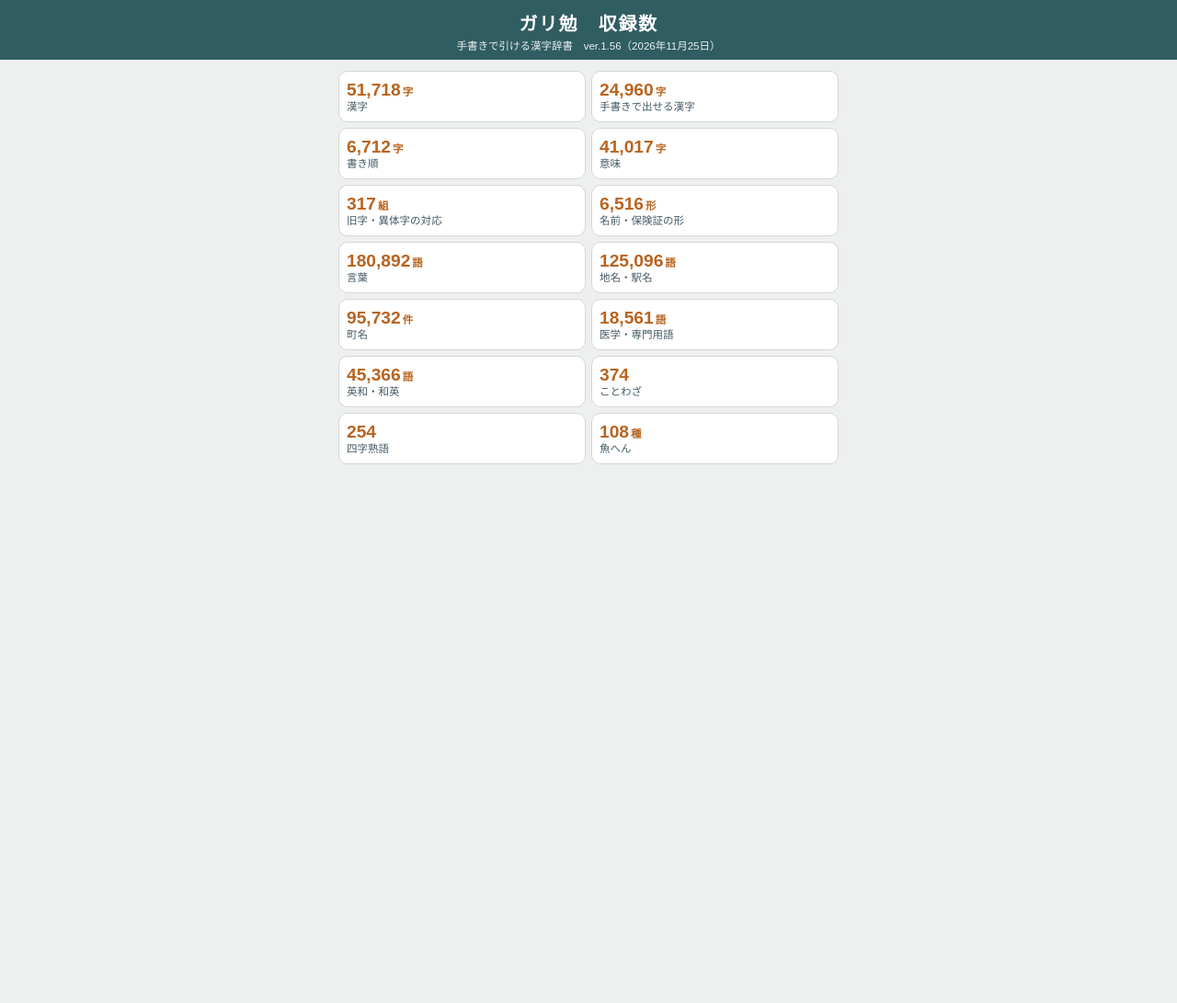
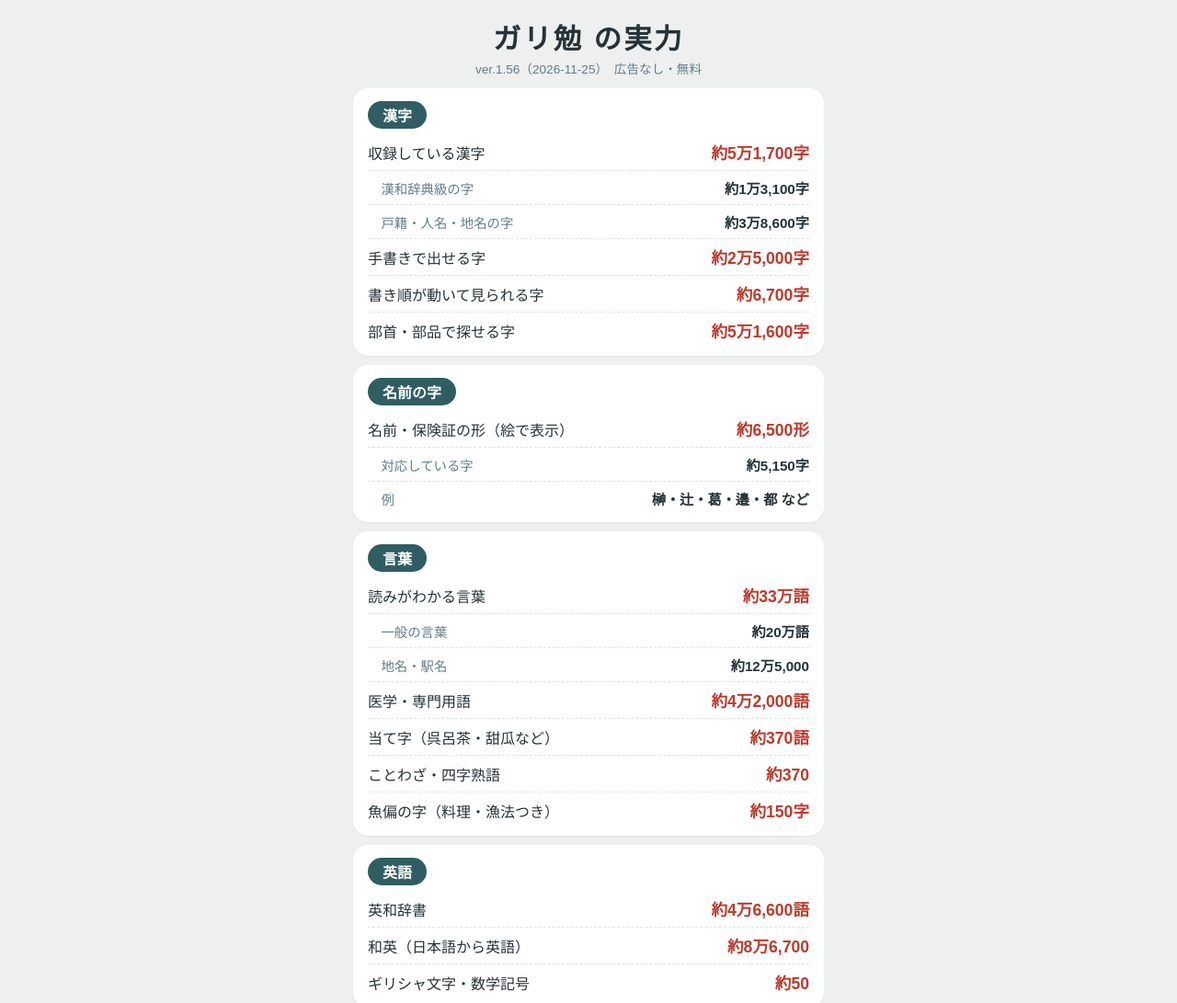
Before and after one commit to kitarou56123-boop/kokugo-app, a plain HTML site: page spec.html in a window 1280 px wide. Shown: the top 1091 px of the page at 92% size. Before the commit the page ends 800 px from the top, so only its background shows below. Drawn offline with Linux system fonts and the light colour scheme.

Commit message:
スペック表を「ガリ勉の実力」の形で最新版に（名前の字を追加）
Co-Authored-By: Claude Opus 5.5 <noreply@anthropic.com>
Claude-Session: https://claude.ai/code/session_01LPNiqHkoB19t12DHLkQpW7

```diff
--- a/spec.html
+++ b/spec.html
@@ -3,23 +3,31 @@
 <head>
 <meta charset="utf-8">
 <meta name="viewport" content="width=device-width,initial-scale=1">
-<title>ガリ勉 スペック表</title>
+<title>ガリ勉 の実力</title>
 <style>
 *{box-sizing:border-box}
-html,body{margin:0;height:100%}
-body{background:#eef0ef;color:#263238;font-family:"Hiragino Sans","Noto Sans JP",sans-serif;display:flex;flex-direction:column;min-height:100svh}
-header{background:#2f5d62;color:#fff;text-align:center;padding:10px 8px 8px}
-h1{margin:0;font-size:1.25rem;letter-spacing:.08em}
-header p{margin:2px 0 0;font-size:.72rem;opacity:.9}
-main{flex:1;display:grid;grid-template-columns:1fr 1fr;gap:6px;padding:8px;max-width:560px;width:100%;margin:0 auto;align-content:start;padding-top:12px}
-.c{background:#fff;border:1px solid #d3d8d6;border-radius:10px;padding:6px 8px;display:flex;flex-direction:column;justify-content:center;min-height:56px}
-.c b{color:#b8641f;font-size:1.2rem;line-height:1.15}
-.c small{font-size:.72rem;margin-left:2px}
-.c span{font-size:.72rem;color:#455a64;line-height:1.25}
+body{margin:0;background:#eef0ef;color:#263238;font-family:"Hiragino Sans","Noto Sans JP",sans-serif}
+main{max-width:540px;margin:0 auto;padding:18px 14px 10px}
+h1{margin:0;text-align:center;font-size:1.9rem;letter-spacing:.08em}
+.ver{text-align:center;color:#607d8b;font-size:.85rem;margin:2px 0 12px}
+section{background:#fff;border-radius:16px;padding:14px 16px 8px;margin:0 0 10px;box-shadow:0 1px 2px rgba(0,0,0,.06)}
+.tag{display:inline-block;background:#2f5d62;color:#fff;font-weight:700;padding:3px 16px;border-radius:999px;margin-bottom:6px}
+.row{display:flex;justify-content:space-between;align-items:baseline;gap:10px;padding:7px 0;border-top:1px dashed #dde3e1}
+.tag+.row{border-top:none}
+.row span{font-size:1rem}
+.row b{color:#c0392b;font-size:1.1rem;white-space:nowrap}
+.row.sub span{padding-left:1em;color:#607d8b;font-size:.9rem}
+.row.sub b{color:#263238;font-size:.95rem}
+.txt{margin:4px 0 8px;line-height:1.7;font-size:.95rem}
+footer{text-align:center;color:#607d8b;padding:6px 0 18px}
 </style>
 </head>
 <body>
-<header><h1>ガリ勉　収録数</h1><p>手書きで引ける漢字辞書　ver.1.56（2026年11月25日）</p></header>
-<main><div class="c"><b>51,718<small>字</small></b><span>漢字</span></div><div class="c"><b>24,960<small>字</small></b><span>手書きで出せる漢字</span></div><div class="c"><b>6,712<small>字</small></b><span>書き順</span></div><div class="c"><b>41,017<small>字</small></b><span>意味</span></div><div class="c"><b>317<small>組</small></b><span>旧字・異体字の対応</span></div><div class="c"><b>6,516<small>形</small></b><span>名前・保険証の形</span></div><div class="c"><b>180,892<small>語</small></b><span>言葉</span></div><div class="c"><b>125,096<small>語</small></b><span>地名・駅名</span></div><div class="c"><b>95,732<small>件</small></b><span>町名</span></div><div class="c"><b>18,561<small>語</small></b><span>医学・専門用語</span></div><div class="c"><b>45,366<small>語</small></b><span>英和・和英</span></div><div class="c"><b>374<small></small></b><span>ことわざ</span></div><div class="c"><b>254<small></small></b><span>四字熟語</span></div><div class="c"><b>108<small>種</small></b><span>魚へん</span></div></main>
+<main>
+<h1>ガリ勉 の実力</h1>
+<div class="ver">ver.1.56（2026-11-25）　広告なし・無料</div>
+<section><div class="tag">漢字</div><div class="row"><span>収録している漢字</span><b>約5万1,700字</b></div><div class="row sub"><span>漢和辞典級の字</span><b>約1万3,100字</b></div><div class="row sub"><span>戸籍・人名・地名の字</span><b>約3万8,600字</b></div><div class="row"><span>手書きで出せる字</span><b>約2万5,000字</b></div><div class="row"><span>書き順が動いて見られる字</span><b>約6,700字</b></div><div class="row"><span>部首・部品で探せる字</span><b>約5万1,600字</b></div></section><section><div class="tag">名前の字</div><div class="row"><span>名前・保険証の形（絵で表示）</span><b>約6,500形</b></div><div class="row sub"><span>対応している字</span><b>約5,150字</b></div><div class="row sub"><span>例</span><b>榊・辻・葛・邉・都 など</b></div></section><section><div class="tag">言葉</div><div class="row"><span>読みがわかる言葉</span><b>約33万語</b></div><div class="row sub"><span>一般の言葉</span><b>約20万語</b></div><div class="row sub"><span>地名・駅名</span><b>約12万5,000</b></div><div class="row"><span>医学・専門用語</span><b>約4万2,000語</b></div><div class="row"><span>当て字（呉呂茶・甜瓜など）</span><b>約370語</b></div><div class="row"><span>ことわざ・四字熟語</span><b>約370</b></div><div class="row"><span>魚偏の字（料理・漁法つき）</span><b>約150字</b></div></section><section><div class="tag">英語</div><div class="row"><span>英和辞書</span><b>約4万6,600語</b></div><div class="row"><span>和英（日本語から英語）</span><b>約8万6,700</b></div><div class="row"><span>ギリシャ文字・数学記号</span><b>約50</b></div></section><section><div class="tag">機能</div><p class="txt">手で書く（1字・4字までの言葉）／よみで探す／部品で探す／カメラ（日本語・英語）／書き順／部首／読みの目安／名前・保険証の形／検索履歴／電波がなくても使える</p></section>
+<footer>Presented by おっさん</footer>
+</main>
 </body>
 </html>
```
